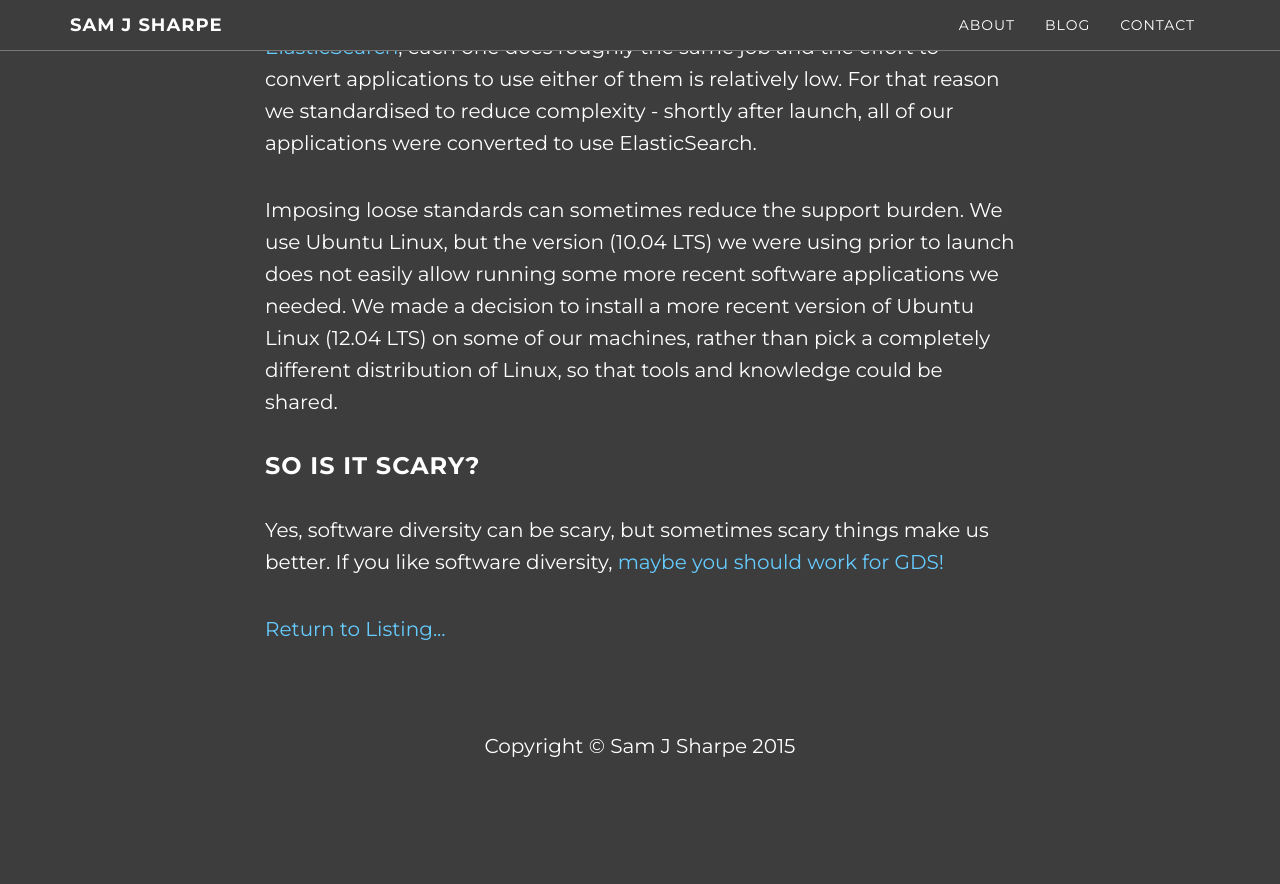
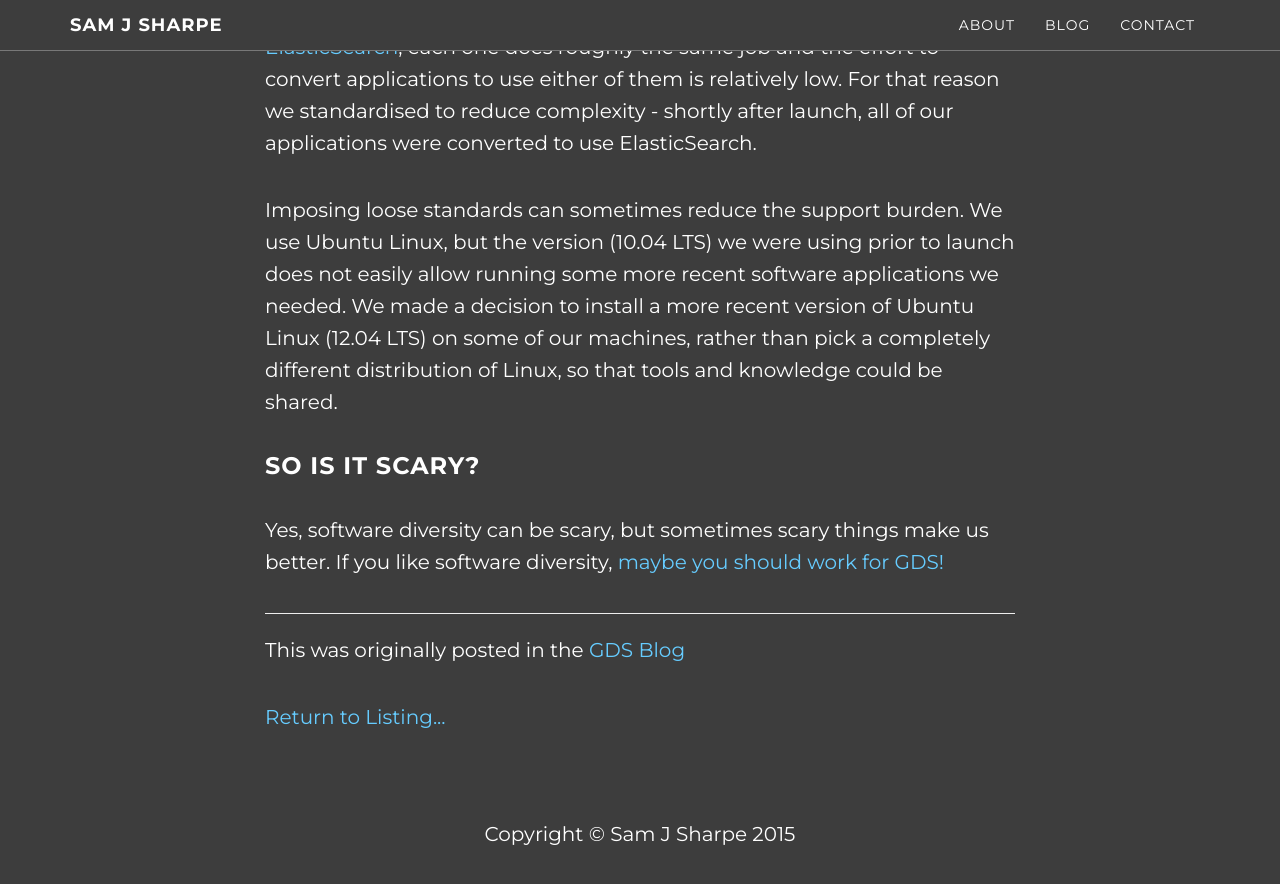
Before and after one commit to samjsharpe/samjsharpe.github.com, a Jekyll site: the page built from _posts/2013-06-02-software-diversity.md, in a window 1280 px wide and 900 px high, scrolled down 3762 px. Shown: the top 884 px of the window. Built offline with Jekyll 4.4.1, drawn with Linux system fonts in a browser that asks for light colours; before the commit the page ends 4574 px from its top, so only the background shows below that.

Commit message:
Attribute source of software diversity

```diff
--- a/_posts/2013-06-02-software-diversity.md
+++ b/_posts/2013-06-02-software-diversity.md
@@ -125,3 +125,6 @@ distribution of Linux, so that tools and knowledge could be shared.
 
 Yes, software diversity can be scary, but sometimes scary things make us better. If you like
 software diversity, [maybe you should work for GDS!](http://digital.cabinetoffice.gov.uk/jobs/)
+
+----
+This was originally posted in the [GDS Blog](https://gds.blog.gov.uk/2013/06/03/benefits-of-diversity/)
```
